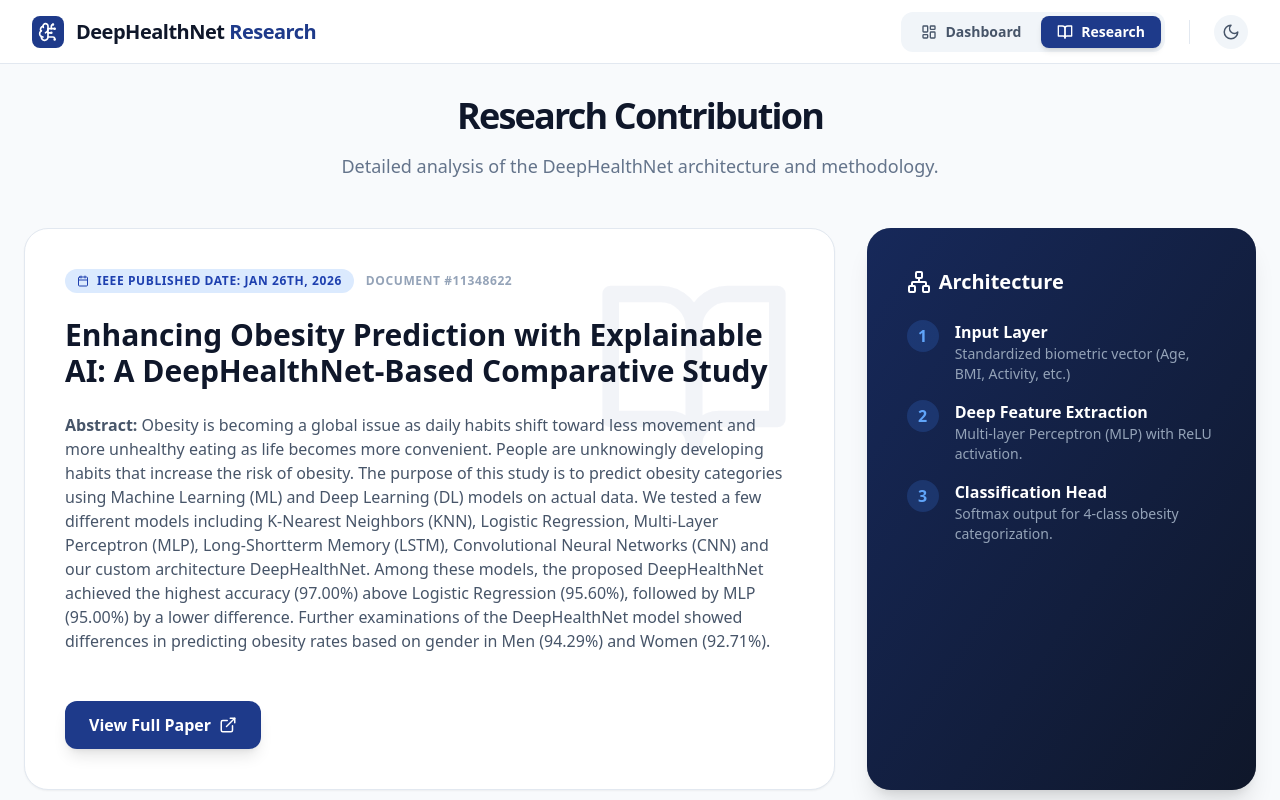
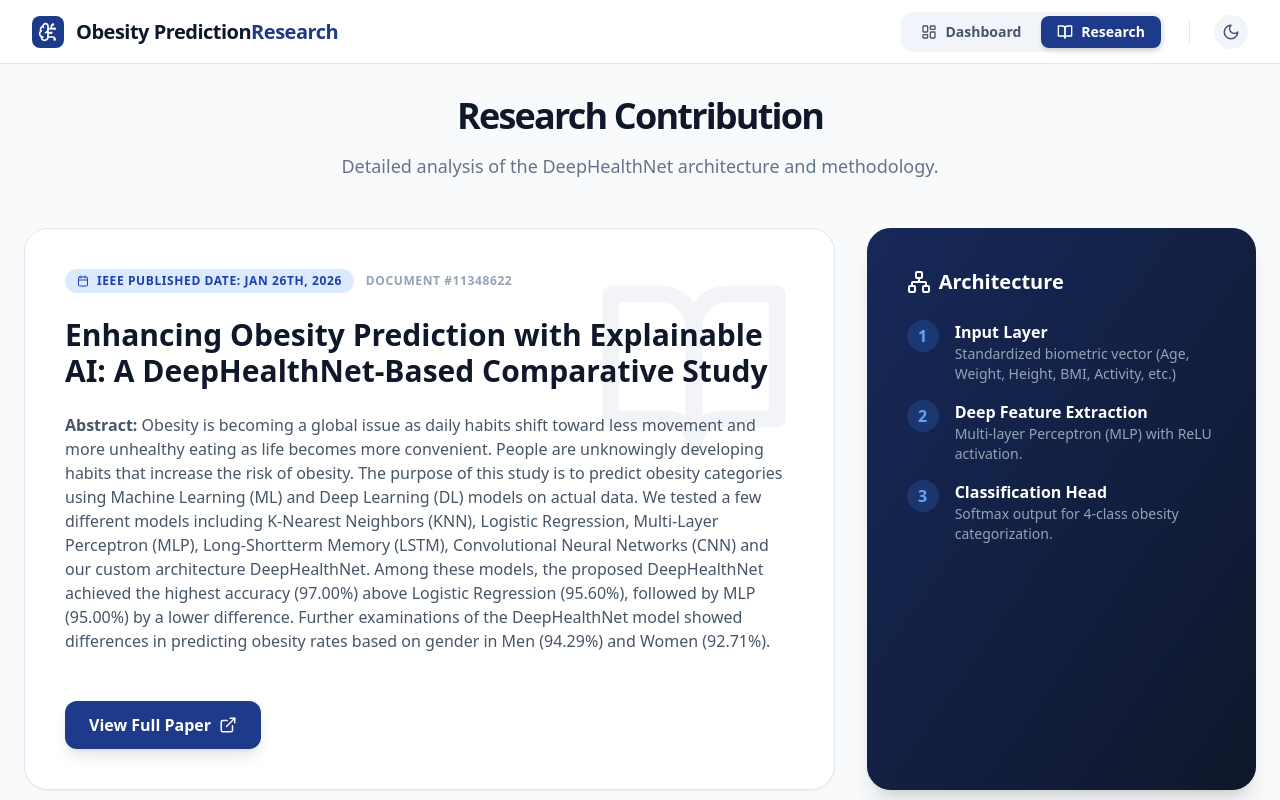
Before and after one commit to Sirichandanakota/Obesity_Prediction_with_Research_Paper_, a React (Vite) app: page / in a window 1280 px wide. Both pictures are taken after a click on the button "Research". Shown: the top 800 px of the page. Built offline with nearby package versions, Linux system fonts and the light colour scheme.

Commit message:
Update App.jsx

```diff
--- a/App.jsx
+++ b/App.jsx
@@ -178,7 +178,7 @@ const App = () => {
             <div className="bg-blue-900 text-white p-1.5 rounded-lg">
               <BrainCircuit size={20} />
             </div>
-            <span className="text-lg md:text-xl font-bold tracking-tight text-slate-900 dark:text-white truncate">DeepHealthNet <span className="text-blue-900 dark:text-blue-400">Research</span></span>
+            <span className="text-lg md:text-xl font-bold tracking-tight text-slate-900 dark:text-white truncate">Obesity Prediction<span className="text-blue-900 dark:text-blue-400">Research </span></span>
           </div>
           <div className="flex items-center gap-2 md:gap-4">
              <div className="flex gap-1 bg-slate-100 dark:bg-slate-800 p-1 rounded-xl">
@@ -431,7 +431,7 @@ const App = () => {
                               <div className="w-8 h-8 rounded-full bg-blue-500/20 flex items-center justify-center text-blue-400 font-bold shrink-0">1</div>
                               <div>
                                  <p className="font-bold">Input Layer</p>
-                                 <p className="text-sm text-slate-400">Standardized biometric vector (Age, BMI, Activity, etc.)</p>
+                                 <p className="text-sm text-slate-400">Standardized biometric vector (Age, Weight, Height, BMI, Activity, etc.)</p>
                               </div>
                            </li>
                            <li className="flex gap-4">
```
